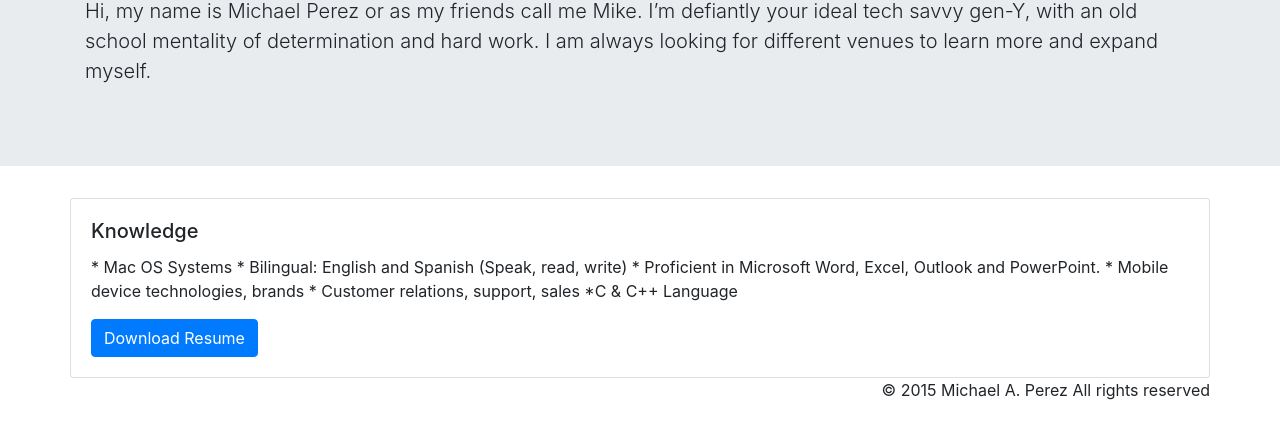
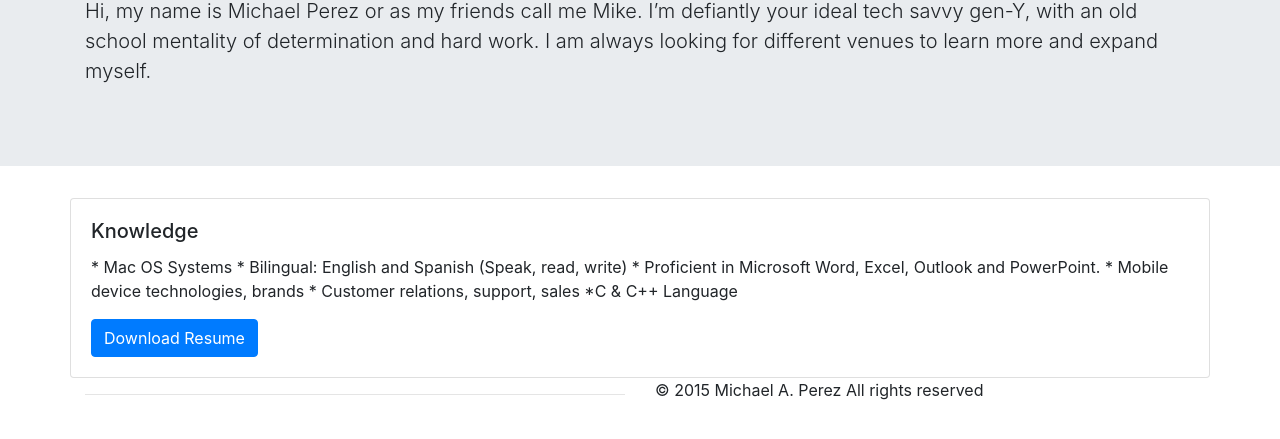
Before and after one commit to mp18red/mp18red.github.io, a plain HTML site: page index.html in a window 1280 px wide. Shown: the part 143-582 px from the top of the page. Drawn offline with nearby package versions, Linux system fonts and the light colour scheme.

Commit message:
Fixing footer

```diff
--- a/index.html
+++ b/index.html
@@ -29,16 +29,15 @@
 	</div>
   </div>
   <div class="row">
-  <hr>
-  <p>
-  © 2015 Michael A. Perez All rights reserved
-  </p>
+	<div class="col-md">
+		<hr>
+	</div>
+	<div class="col-md">
+		<p>© 2015 Michael A. Perez All rights reserved</p>
+	</div>
+
   </div>
 </div>
-
-
-
-
 
 
     <!-- Optional JavaScript -->
```
